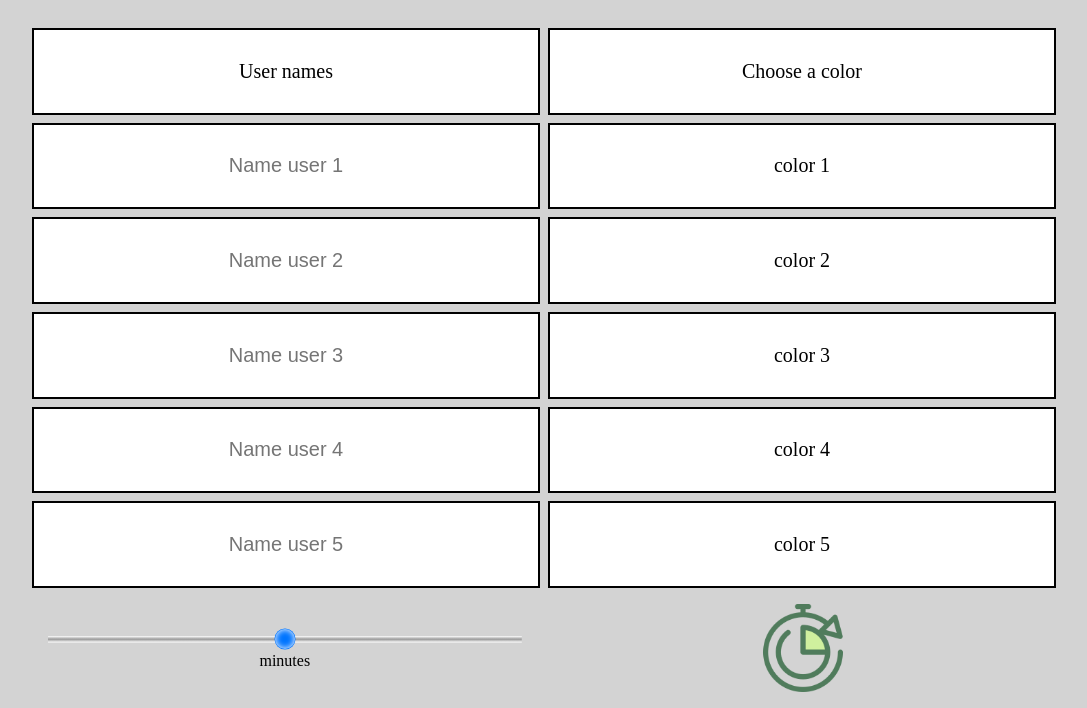
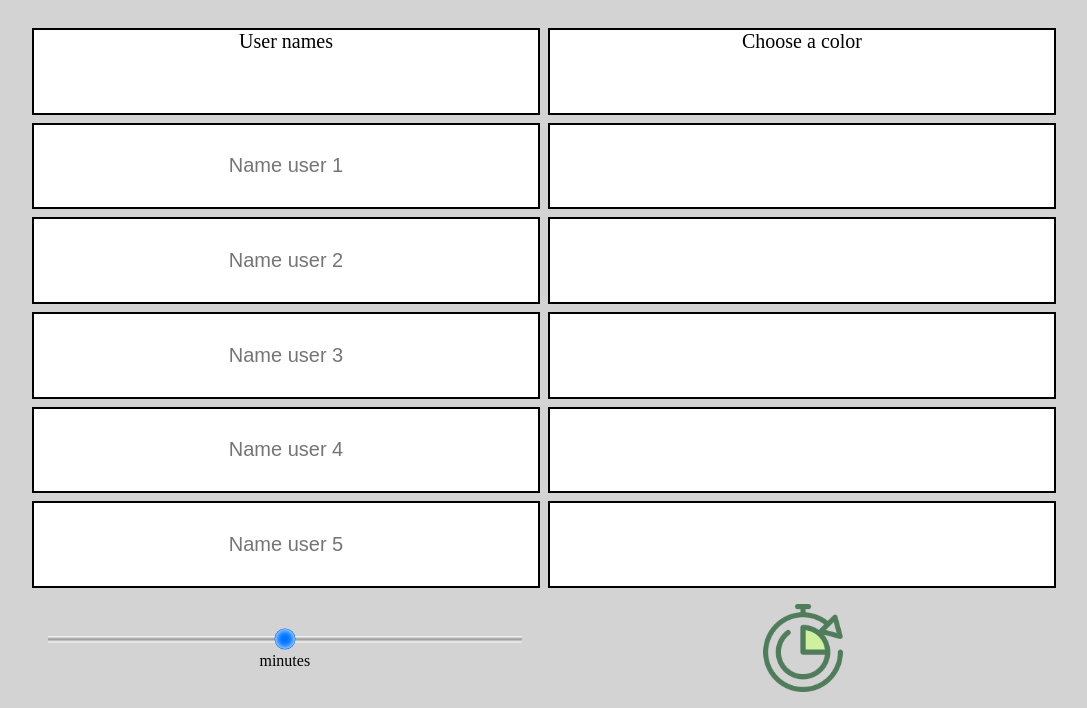
Before and after one commit to nitramXmas/timer-dojo-wcs, a plain HTML site: page index.html in a window 1280 px wide. Shown: the part 92-800 px from the top of the page, without its empty margins (96-1183 px from the left). Drawn offline with Linux system fonts and the light colour scheme.

Commit message:
cleaning draws and gitignore creation

```diff
--- a/index.html
+++ b/index.html
@@ -17,18 +17,18 @@
     </header>
     <main class="page">
         <div class="param">
-            <div class="user-libele">User names</div>
+            <p class="user-libele">User names</p>
             <input type="text" class="input-user user1" name="user-1" placeholder="Name user 1">
             <input type="text" class="input-user user2" name="user-2" placeholder="Name user 2">
             <input type="text" class="input-user user3" name="user-3" placeholder="Name user 3">
             <input type="text" class="input-user user4" name="user-4" placeholder="Name user 4">
             <input type="text" class="input-user user5" name="user-5" placeholder="Name user 5">
-            <div class="color-libele">Choose a color</div>
-            <div class="color1">color 1</div>
-            <div class="color2">color 2</div>
-            <div class="color3">color 3</div>
-            <div class="color4">color 4</div>
-            <div class="color5">color 5</div>
+            <p class="color-libele">Choose a color</p>
+            <input list="colors" class="color-input" name="color" id="color-choice1">
+            <input list="colors" class="color-input" name="color" id="color-choice2">
+            <input list="colors" class="color-input" name="color" id="color-choice3">
+            <input list="colors" class="color-input" name="color" id="color-choice4">
+            <input list="colors" class="color-input" name="color" id="color-choice5">
         </div>
     </main>
     <footer class="footer">
--- a/style.css
+++ b/style.css
@@ -47,9 +47,6 @@ main {
 
 .param * {
   border: 2px solid black;
-  display: flex;
-  justify-content: center;
-  align-items: center;
   background-color: var(--cell-color);
   font-size: 20px;
   text-align: center;
```
Also changed, not shown: 3 other files.
